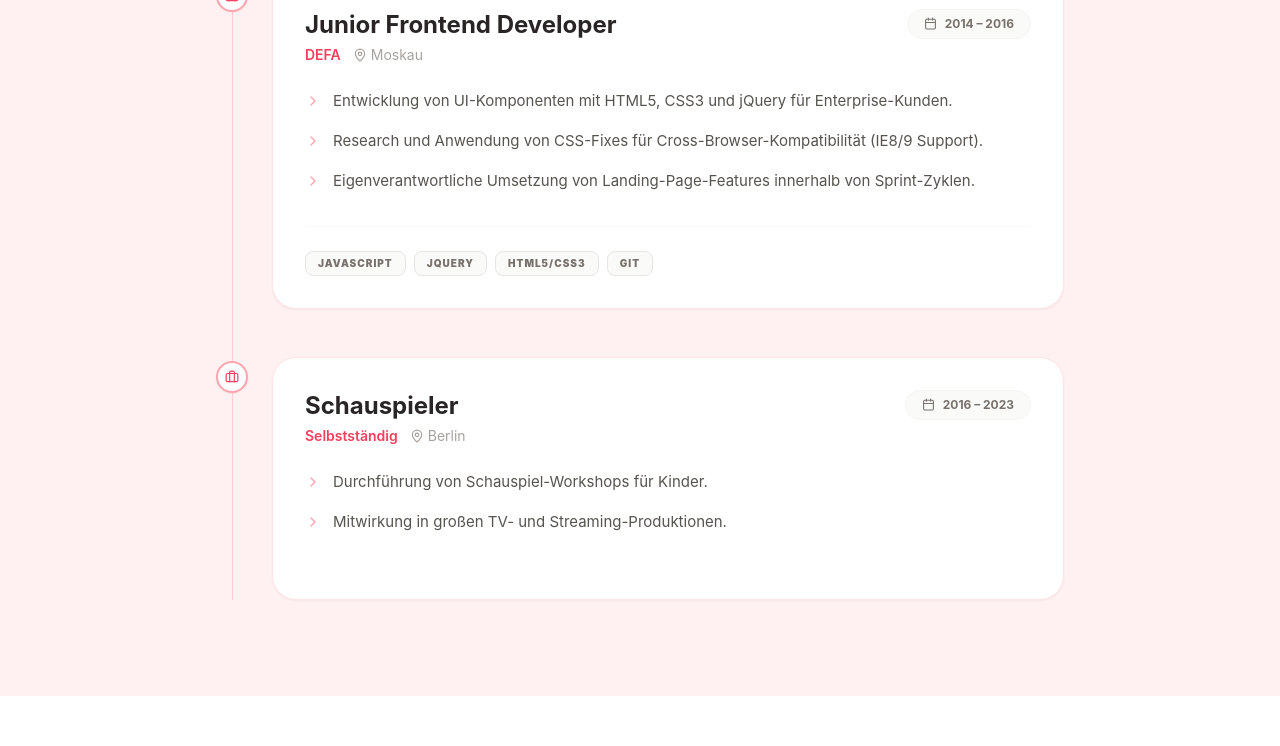
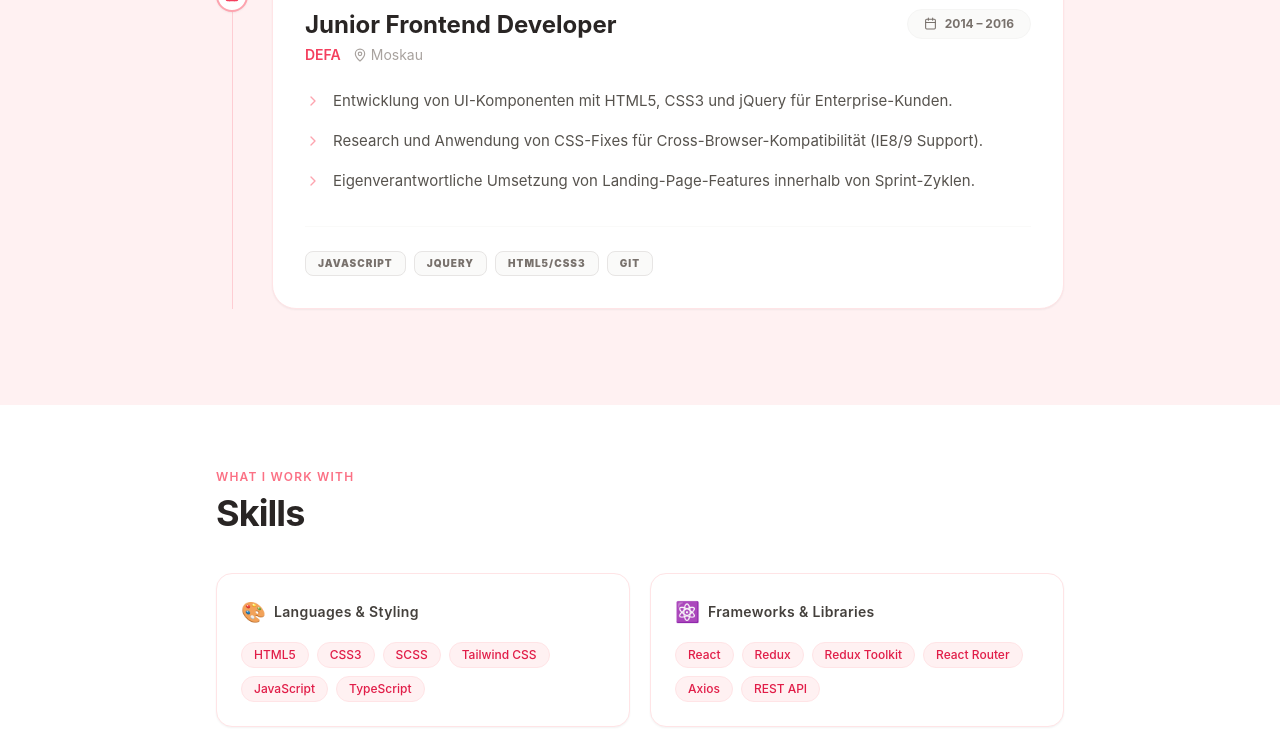
Before and after one commit to Olegpykh/my-portfolio, a React (Vite) app: page / in a window 1280 px wide. Shown: the part 1810-2556 px from the top of the page. Built offline with nearby package versions, Linux system fonts and the light colour scheme.

Commit message:
Data changed

```diff
--- a/src/components/Experience/ExperienceConstant.ts
+++ b/src/components/Experience/ExperienceConstant.ts
@@ -37,18 +37,7 @@ const EXPERIENCE = [
     ],
     tech: ['JavaScript', 'jQuery', 'HTML5/CSS3', 'Git'],
   },
-  {
-    id: 2,
-    role: 'Schauspieler',
-    company: 'Selbstständig',
-    location: 'Berlin',
-    period: '2016 – 2023',
-    bullets: [
-      'Durchführung von Schauspiel-Workshops für Kinder.',
-      'Mitwirkung in großen TV- und Streaming-Produktionen.',
-    ],
-    tech: [],
-  },
+
 ];
 
 export default EXPERIENCE;
```
